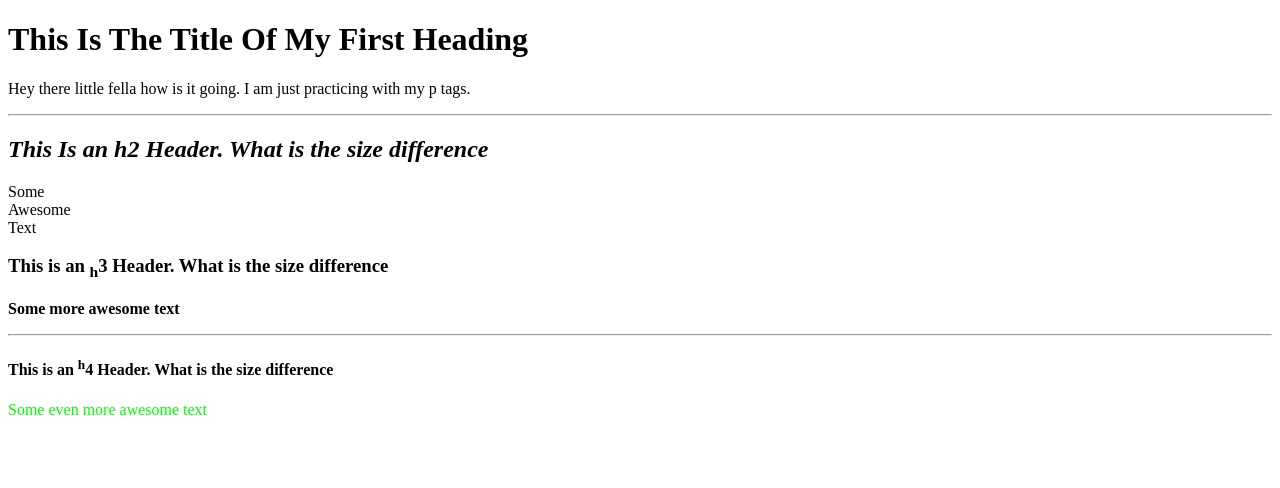
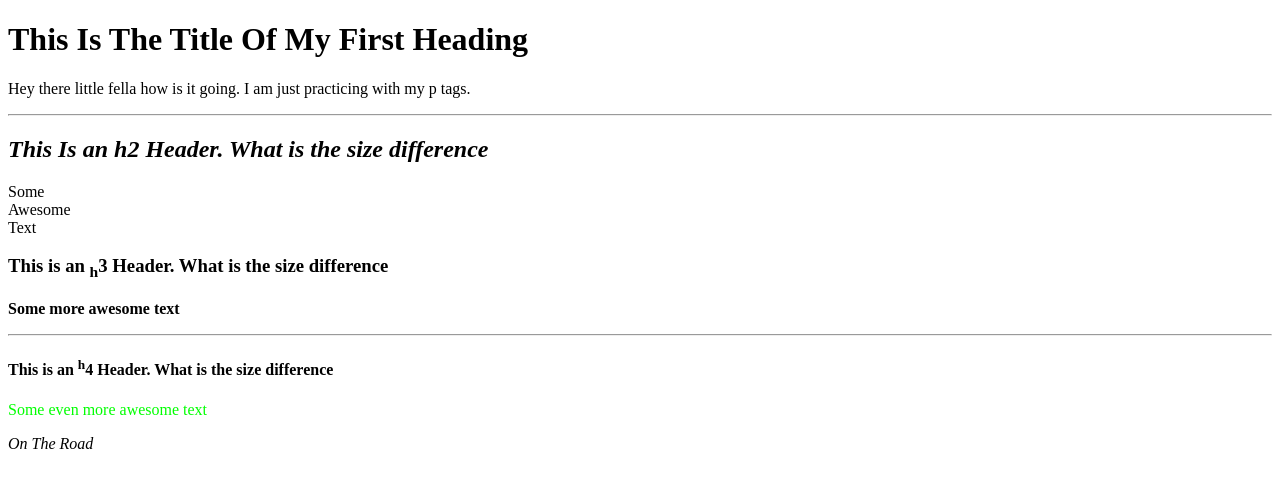
Before and after one commit to DaveGall/dws1, a plain HTML site: page trial_save.html in a window 1280 px wide. Drawn offline with Linux system fonts and the light colour scheme.

Commit message:
tried out the cite tag

```diff
--- a/trial_save.html
+++ b/trial_save.html
@@ -16,5 +16,6 @@
 <hr />
 <h4>This is an <sup>h</sup>4 Header. What is the size difference</h4>
 <p><font color="#00ff00">Some even more awesome text</font></p>
+<p><cite>On The Road</cite></p>
 </body>
 </html>
```
